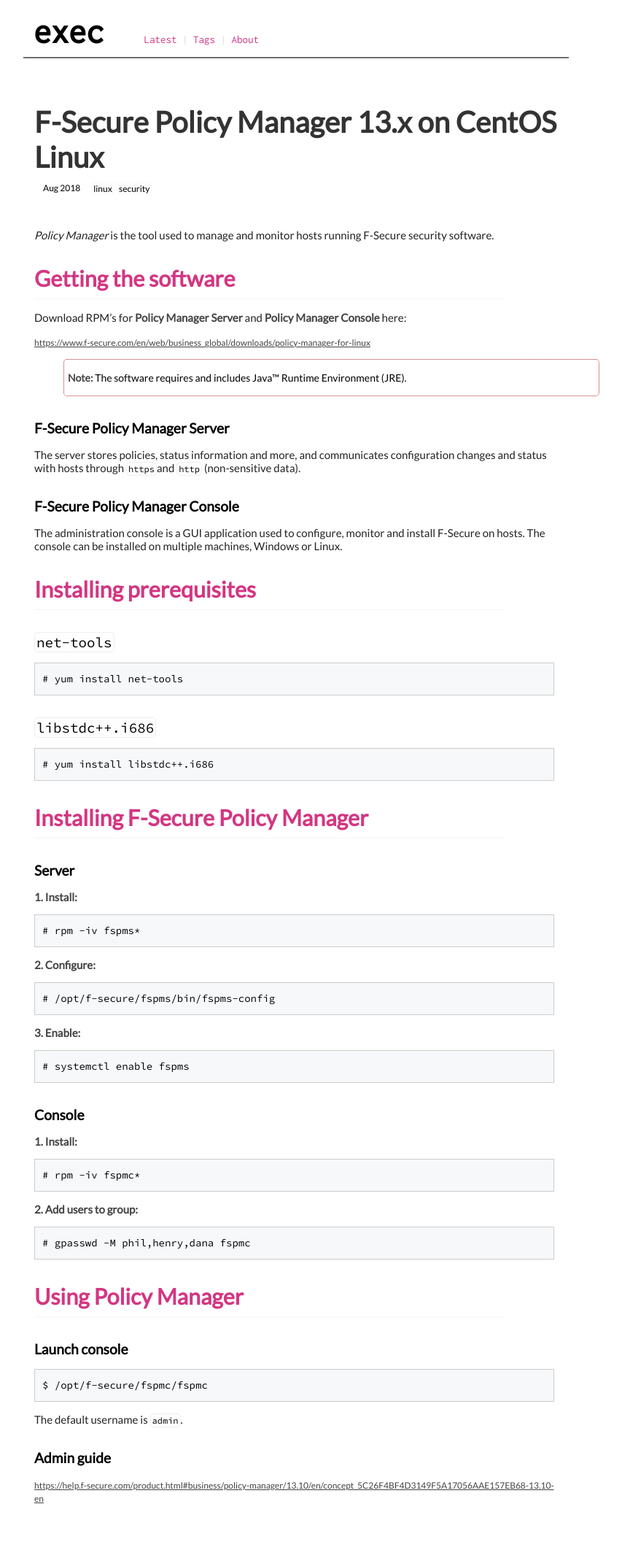
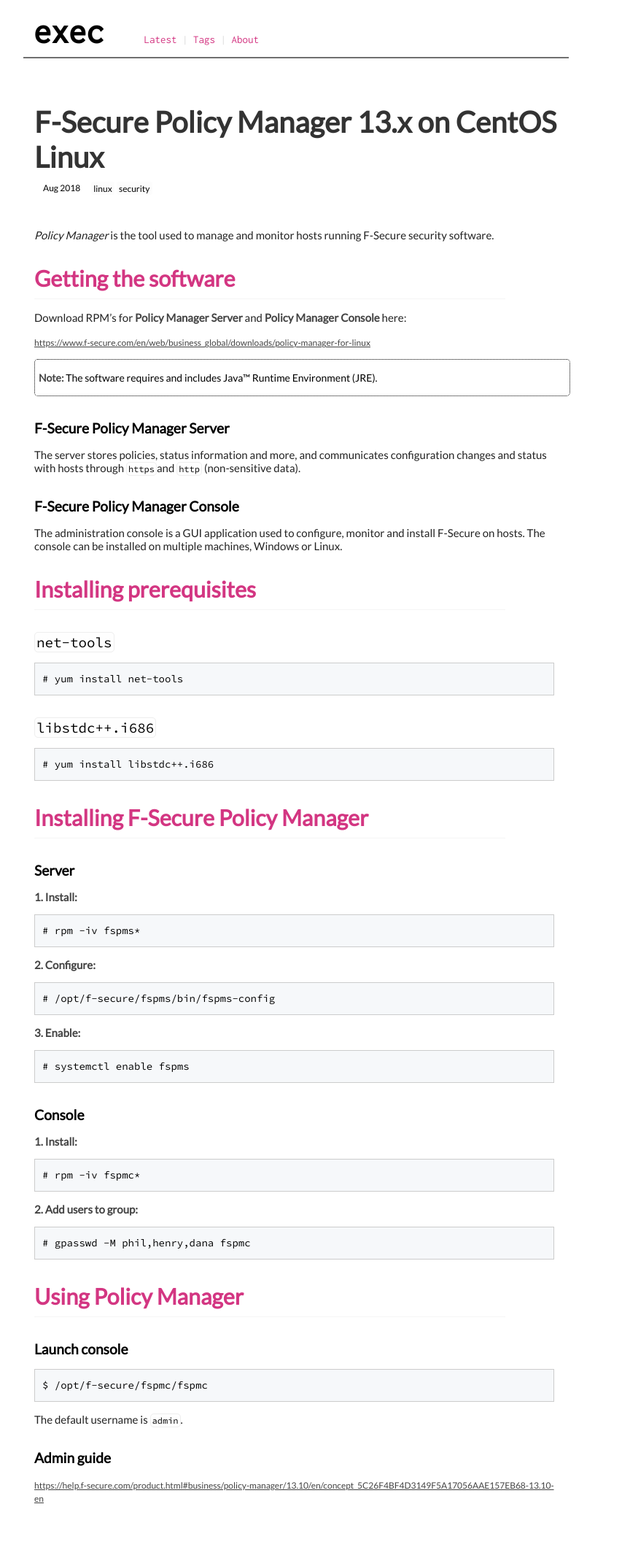
Before and after one commit to execas/execas.github.io, a Jekyll site: the page built from _posts/2018-08-30-f-secure-policy-manager-13x-on-centos.-linux.md, in a window 1280 px wide. Shown: the whole page at 73% size, without its empty margins (234-1087 px from the left). Built offline with Jekyll 4.4.1, drawn with Linux system fonts in a browser that asks for light colours.

Commit message:
Update execas.css

```diff
--- a/css/execas.css
+++ b/css/execas.css
@@ -48,11 +48,12 @@
 blockquote {
      background-color: #ffffff;
      width: 100%;
+     margin-left:0px;
      padding-left: 5px;
      padding-right: 10px;
      padding-bottom: 2px;
      padding-top: 2px;
-     border: 1px dotted firebrick;
+     border: 1px dotted black;
      color:#000000;
      border-radius: 5px 5px 5px 5px;
 
```
